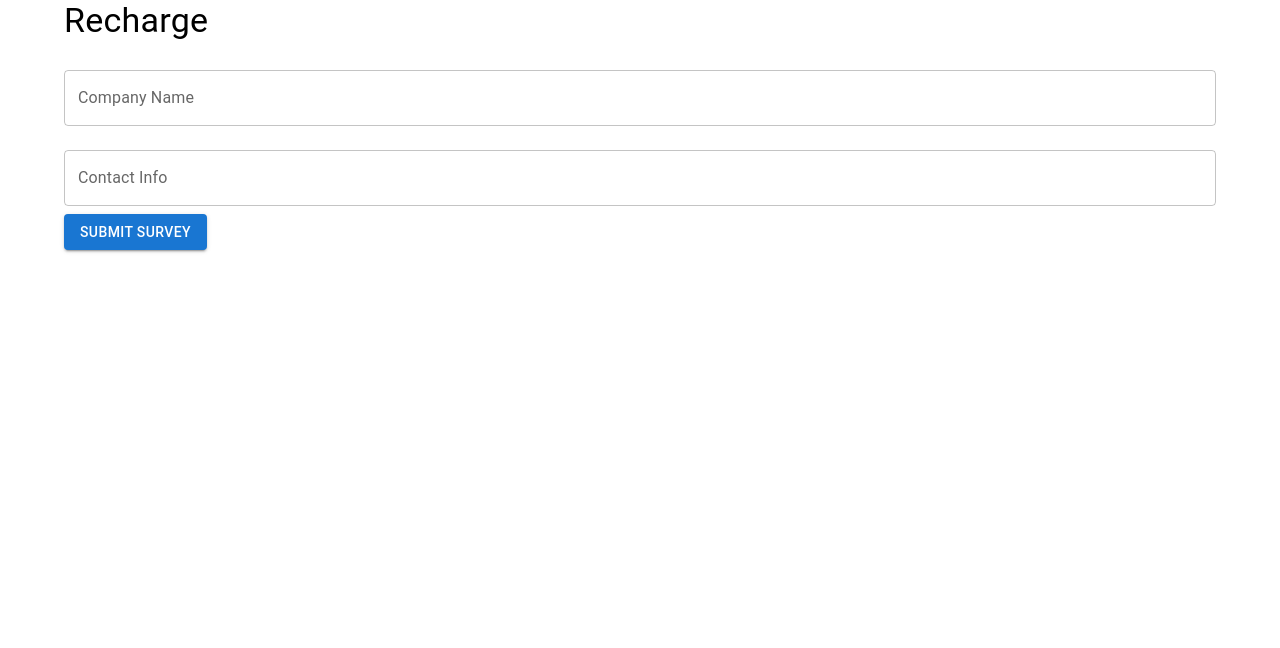
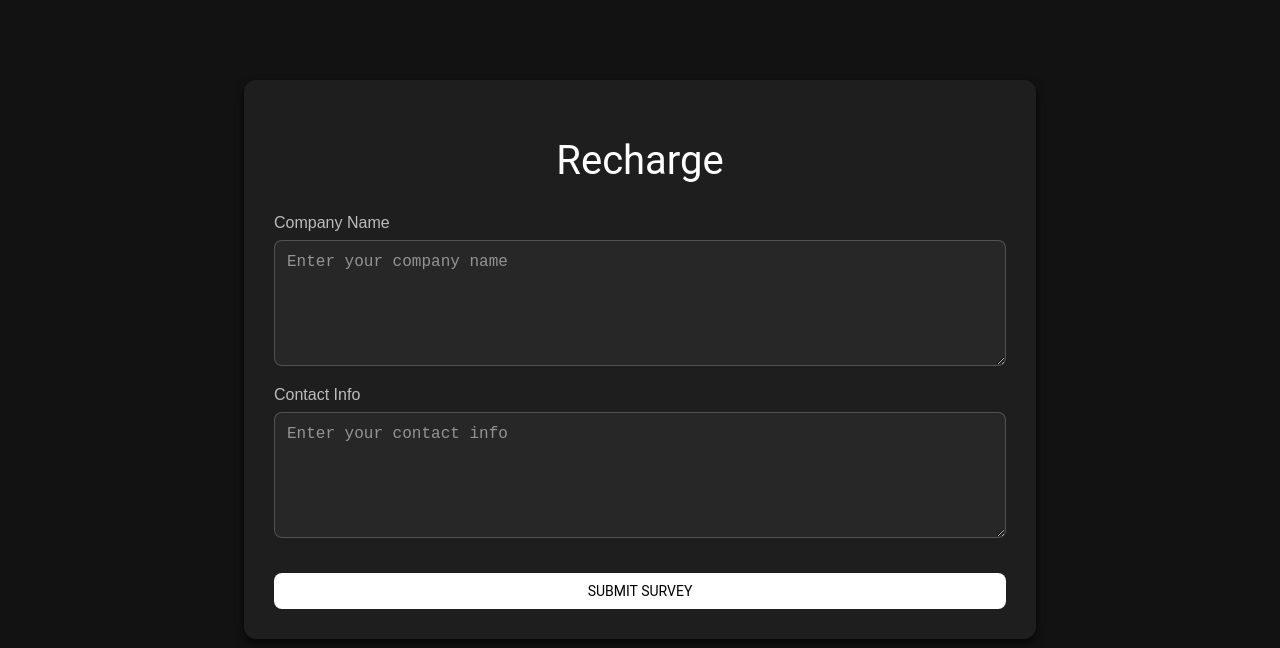
Before and after one commit to mzyy1001/AI_AB_test, a React (Create React App) app in the folder client/: page /recharge in a window 1280 px wide. Shown: the top 648 px of the page. Built offline with nearby package versions, Linux system fonts and the light colour scheme.

Commit message:
Implementation: Recharge page styled similarly. Further communicating with UI design.

```diff
--- /dev/null
+++ b/client/src/css/RechargePage.module.css
@@ -0,0 +1,87 @@
+/* RechargePage.module.css */
+.body {
+    background-color: #121212;
+    color: white;
+    font-family: Arial, sans-serif;
+    height: 100vh;
+    padding: 30px;
+}
+
+.rechargeContainer {
+    background-color: #1e1e1e;
+    padding: 30px;
+    border-radius: 12px;
+    box-shadow: 0 4px 10px rgba(0, 0, 0, 0.7);
+    width: 60%;
+    margin: 50px auto;
+}
+
+.headerTitle {
+    font-size: 1.8rem;
+    font-weight: 600;
+    color: white;
+    text-align: center;
+    margin-bottom: 30px;
+    font-family: 'Roboto', sans-serif;
+    font-size: 2.5rem;
+    font-weight: 400;
+}
+
+.form {
+    display: flex;
+    flex-direction: column;
+    gap: 20px;
+}
+
+.inputFieldContainer {
+    display: flex;
+    flex-direction: column;
+}
+
+.inputLabel {
+    color: rgba(255, 255, 255, 0.7);
+    margin-bottom: 8px;
+    font-size: 1rem;
+}
+
+.inputField {
+    padding: 12px;
+    background-color: #272727;
+    border-radius: 8px;
+    border: 1px solid rgba(255, 255, 255, 0.2);
+    color: white;
+    font-size: 1rem;
+    min-height: 100px;
+    /* Adjusted for taller fields */
+    resize: vertical;
+    /* Allow users to resize vertically if needed */
+    white-space: pre-wrap;
+    /* Ensure text wraps properly */
+    word-wrap: break-word;
+    /* Handle long text that doesn't fit by wrapping it properly */
+}
+
+.inputField::placeholder {
+    color: rgba(255, 255, 255, 0.5);
+}
+
+.submitButton {
+    background-color: #ffffff;
+    color: rgb(0, 0, 0);
+    padding: 10px 20px;
+    border: none;
+    border-radius: 8px;
+    margin-top: 15px;
+    font-size: 16px;
+    cursor: pointer;
+    transition: background-color 0.3s;
+    text-align: center;
+    font-family: 'Roboto', sans-serif;
+    font-size: 14px;
+    font-weight: 400;
+    text-transform: uppercase;
+}
+
+.submitButton:hover {
+    background-color: rgba(255, 255, 255, 0.7);
+}
--- a/client/src/css/UserPage.module.css
+++ b/client/src/css/UserPage.module.css
@@ -54,6 +54,22 @@
     margin: 0 auto;
     line-height: 1.5;
 }
+
+/* Recharge Link Styling */
+.rechargeLink {
+    color: #4CAF50; /* Green color for the link */
+    text-decoration: underline;
+    display: block;
+    margin-top: 10px; /* Space between usage count and link */
+    font-size: 1rem;
+    font-weight: bold;
+    text-align: center; /* Center the link for consistency */
+  }
+
+  .rechargeLink:hover {
+    color: #45a049; /* Darker green on hover */
+  }
+
 
 .uploadContainer {
     background-color: #1e1e1e;
@@ -136,12 +152,10 @@
     border-radius: 5px;
     cursor: pointer;
     font-family: 'Roboto', sans-serif;
-    /* Or another guessed font */
     font-size: 14px;
     font-weight: 400;
-    /* Medium weight */
     text-transform: uppercase;
-    /* Capitalizes the text like in the image */
+    transition: background-color 0.3s;
 }
 
 .uploadButton:hover {
@@ -188,6 +202,12 @@
     background-color: rgba(255, 255, 255, 0.05);
 }
 
+.noHistory {
+    text-align: center;
+    align-content: center;
+    height: 50px;
+}
+
 .progressBar {
     height: 5px;
     background-color: limegreen;
--- a/client/src/pages/ReChargePage.js
+++ b/client/src/pages/ReChargePage.js
@@ -1,6 +1,7 @@
 import React, { useState } from 'react';
-import { Container, TextField, Button, Typography } from '@mui/material';
+import { Container, Button, Typography } from '@mui/material';
 import axios from 'axios';
+import styles from '../css/RechargePage.module.css';
 
 function RechargePage() {
   const [companyName, setCompanyName] = useState('');
@@ -9,14 +10,13 @@
   const handleSurveySubmit = async (e) => {
     e.preventDefault();
     const token = localStorage.getItem('token');
-    // console.log('Token from localStorage:', token);
     try {
       const response = await axios.post(
         '/users/submitSurvey',
         { companyName, contactInfo },
         {
           headers: {
-            Authorization: token, // Include the token in the request headers
+            Authorization: token,
           },
         }
       );
@@ -31,30 +31,40 @@
   };
 
   return (
-    <Container>
-      <Typography variant="h4" gutterBottom>
+    <div className={styles.body}>
+      <div className={styles.rechargeContainer}>
+        <h1 variant="h4" className={styles.headerTitle}>
           Recharge
-      </Typography>
-      <form onSubmit={handleSurveySubmit}>
-        <TextField
-          label="Company Name"
+        </h1>
+        <form onSubmit={handleSurveySubmit} className={styles.form}>
+          <div className={styles.inputFieldContainer}>
+            <label className={styles.inputLabel}>Company Name</label>
+            <textarea
+              className={styles.inputField}
               value={companyName}
               onChange={(e) => setCompanyName(e.target.value)}
-          fullWidth
-          margin="normal"
+              placeholder="Enter your company name"
+              rows="4" // Define the height of the textarea
             />
-        <TextField
-          label="Contact Info"
+          </div>
+
+          <div className={styles.inputFieldContainer}>
+            <label className={styles.inputLabel}>Contact Info</label>
+            <textarea
+              className={styles.inputField}
               value={contactInfo}
               onChange={(e) => setContactInfo(e.target.value)}
-          fullWidth
-          margin="normal"
+              placeholder="Enter your contact info"
+              rows="4"
             />
-        <Button type="submit" variant="contained" color="primary">
+          </div>
+
+          <button type="submit" className={styles.submitButton}>
             Submit Survey
-        </Button>
+          </button>
         </form>
-    </Container>
+      </div>
+    </div>
   );
 }
 
--- a/client/src/pages/UserPage.js
+++ b/client/src/pages/UserPage.js
@@ -1,5 +1,6 @@
 import React, { useState, useEffect } from 'react';
 import axios from 'axios';
+import { Link } from 'react-router-dom'; // Import Link from react-router-dom for navigation
 import styles from '../css/UserPage.module.css';
 
 function UserPage() {
@@ -109,6 +110,12 @@
       <div className={styles.uploadContainer}>
         <h1>Upload File or Submit URL</h1>
         <p>Remaining Usage Count: {usageCount}</p>
+
+        {/* "Go Recharge" Link */}
+        {usageCount <= 0 && (
+          <Link to="/recharge" className={styles.rechargeLink}>Go Recharge</Link>
+        )}
+
         <form onSubmit={handleFileUpload} className={styles.uploadForm}>
           <div className={styles.fileInput}>
             <label className={styles.fileLabel}>
@@ -157,7 +164,7 @@
             </tbody>
           </table>
         ) : (
-          <p>No history available.</p>
+          <p className={styles.noHistory}>No history available.</p>
         )}
       </div>
     </div>
```
Also changed, not shown: 1 other file (tests, documents, lock files or other folders). Lines whose indentation alone changed are shown as unchanged.
